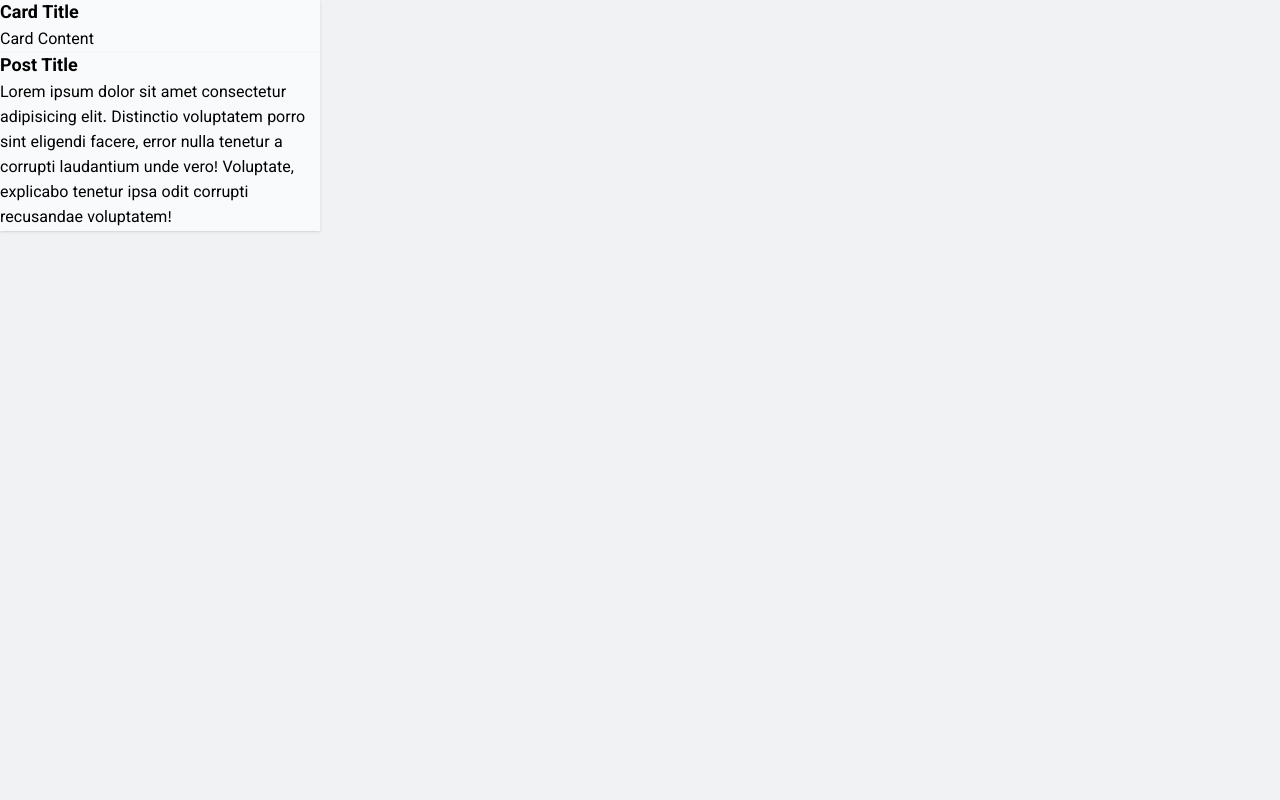
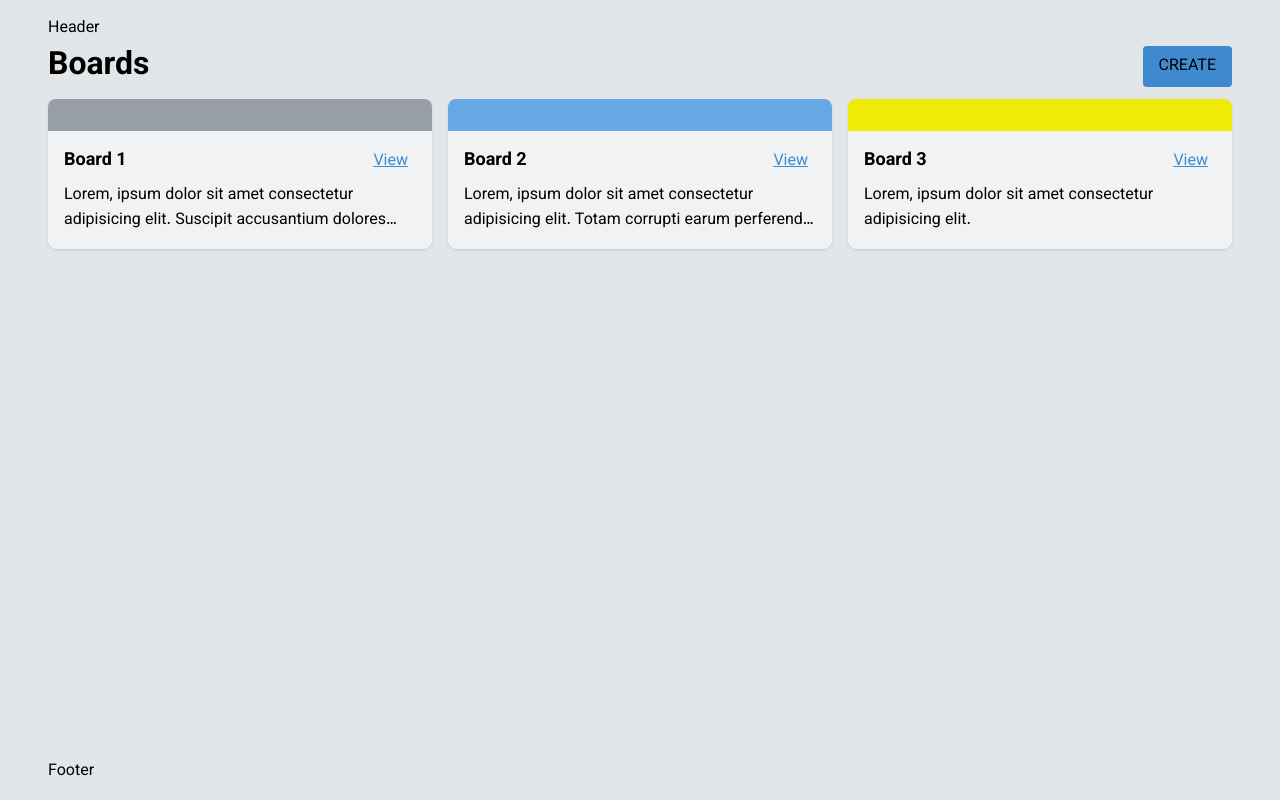
Before and after one commit to amir3321/react-learn, a React (Vite) app: page / in a window 1280 px wide. Built offline with nearby package versions, Linux system fonts and the light colour scheme.

Commit message:
create board project

```diff
--- a/package.json
+++ b/package.json
@@ -10,6 +10,7 @@
     "preview": "vite preview"
   },
   "dependencies": {
+    "clsx": "^2.1.1",
     "react": "^19.2.8",
     "react-dom": "^19.2.8"
   },
--- /dev/null
+++ b/src/App.module.css
@@ -0,0 +1,96 @@
+.app{
+    display: grid;
+    grid-template-rows: auto 1fr auto;
+    min-block-size: 100dvh;
+    padding: 1rem 3rem;
+
+    header{
+
+    }
+    main{
+        .header{
+            display: flex;
+            align-items: center;
+            justify-content: space-between;
+            gap: 1rem;
+            margin-block-end: 0.5rem;
+
+            .title{
+
+            }
+            button{
+                background-color:var(--color-primary) ;
+                color:var(--color-primar-contrast);
+
+                padding: 0.5rem 1rem;
+                border: none;
+                border-radius: var(--border-radius-1);
+                text-transform: uppercase;
+                transition: 500ms cubic-bezier(0.16, 1, 0.3, 1);
+                /* transition-property: backgrond-color,; */
+            }
+        }
+        .boards{
+            list-style: none;
+            display: grid;
+            grid-template-columns: repeat(auto-fill,minmax(20rem,1fr));
+            gap:1rem;
+
+
+
+
+            > li{
+                .board{
+                    background-color: var(--color-surface-2);
+                    box-shadow: var(--shadow-2);
+                    block-size:100%;
+                    border-radius: var(--border-radius-2);
+
+
+
+
+                    .cover{
+                        background-color: var(--color-main);
+                        min-block-size: 2rem;
+                        border-start-start-radius: inherit;
+                        border-start-end-radius: inherit;
+
+                    }
+                    .content{
+                        padding: 1rem;
+                        .header{
+                            display: flex;
+                            align-items: center;
+                            justify-content: space-between;
+                            gap: 1rem;
+                            margin-inline-end: 0.5rem;
+                            .title{
+                                font-size: var(--fz-500);
+                                font-weight: 700;
+
+                            }
+                            a{
+
+                            }
+                        }
+                        .description{
+                            display: -webkit-box;
+                            -webkit-line-clamp: 2;
+                            -webkit-box-orient: vertical;
+                            overflow: hidden;
+
+                    }
+                    }
+
+
+                }
+            }
+
+
+        }
+
+    }
+    footer{
+
+    }
+}
--- a/src/App.tsx
+++ b/src/App.tsx
@@ -1,14 +1,69 @@
 import { type ReactNode } from "react";
-import "./App.css";
-import Card from "@/component/Card/Card";
-import Post from "@/component/Post/Post";
 
+import styles from "./App.module.css";
+import clsx from "clsx";
 
 export default function App(): ReactNode {
   return (
-  <div className="app">
-    <Card/>
-    <Post/>
-  </div>
-  )
+    <div className={styles.app}>
+      <header>Header</header>
+      <main>
+        <div className={styles.header}>
+          <h1 className={styles.title}>Boards</h1>
+          <button>Create</button>
+        </div>
+        <ul className={styles.boards}>
+          <li>
+            <div className={clsx(styles.board , 'gray')}>
+              <div className={styles.cover }></div>
+              <div className={styles.content}>
+                <div className={styles.header}>
+                  <div className={styles.title}>Board 1</div>
+                  <a href="/board">View</a>
+                </div>
+                <p className={styles.description}>
+                  Lorem, ipsum dolor sit amet consectetur adipisicing elit.
+                  Suscipit accusantium dolores culpa consequuntur iste
+                  consequatur eum error quaerat deserunt dicta! Totam corrupti
+                  earum perferendis numquam nemo? A delectus accusantium
+                  corrupti!
+                </p>
+              </div>
+            </div>
+          </li>
+          <li>
+            <div className={clsx(styles.board , 'blue')}>
+              <div className={styles.cover}></div>
+              <div className={styles.content}>
+                <div className={styles.header}>
+                  <div className={styles.title}>Board 2</div>
+                  <a href="/board">View</a>
+                </div>
+                <p className={styles.description}>
+                  Lorem, ipsum dolor sit amet consectetur adipisicing elit.
+                  Totam corrupti earum perferendis numquam nemo? A delectus
+                  accusantium corrupti!
+                </p>
+              </div>
+            </div>
+          </li>
+          <li>
+            <div className={clsx(styles.board , 'yellow')}>
+              <div className={styles.cover}></div>
+              <div className={styles.content}>
+                <div className={styles.header}>
+                  <div className={styles.title}>Board 3</div>
+                  <a href="/board">View</a>
+                </div>
+                <p className={styles.description}>
+                  Lorem, ipsum dolor sit amet consectetur adipisicing elit.
+                </p>
+              </div>
+            </div>
+          </li>
+        </ul>
+      </main>
+      <footer>Footer</footer>
+    </div>
+  );
 }
--- a/src/component/Card/Card.module.css
+++ /dev/null
@@ -1,9 +0,0 @@
-.card{
-    background-color: var(--color-surface-2);
-    box-shadow: var(--shadow-2);
-    inline-size: 20rem;
-    .title{
-        font-size: var(--fz-500);
-        font-weight: 700;
-    }
-}
--- a/src/component/Card/Card.tsx
+++ /dev/null
@@ -1,12 +0,0 @@
-import type { ReactNode } from "react";
-import styles from "./Card.module.css"
-
-export default function Card():ReactNode{
-    return(
-        <div className={styles.card}>
-            <div className={styles.title}>Card Title</div>
-            <div className="content">Card Content</div>
-        </div>
-
-    )
-}
--- a/src/component/Post/Post.module.css
+++ /dev/null
@@ -1,9 +0,0 @@
-.post{
-    background-color: var(--color-surface-2);
-    box-shadow: var(--shadow-2);
-    inline-size: 20rem;
-    .title{
-        font-size: var(--fz-500);
-        font-weight: 700;
-    }
-}
--- a/src/component/Post/Post.tsx
+++ /dev/null
@@ -1,12 +0,0 @@
-import type { ReactNode } from "react";
-import styles from "@/component/Post/Post.module.css"
-
-export default function Post():ReactNode{
-    return(
-        <div className={styles.post}>
-            <div className={styles.title}>Post Title</div>
-            <p>Lorem ipsum dolor sit amet consectetur adipisicing elit. Distinctio voluptatem porro sint eligendi facere, error nulla tenetur a corrupti laudantium unde vero! Voluptate, explicabo tenetur ipsa odit corrupti recusandae voluptatem!</p>
-        </div>
-    )
-
-}
--- a/src/styles/colors.css
+++ b/src/styles/colors.css
@@ -4,7 +4,8 @@
 
     --color-gray-0:hsl(210,17%,98%);
     --color-gray-1:hsl(210,17%,95%);
-     --color-gray-6:hsl(210,17%,95%);
+     --color-gray-3:hsl(210,14%,90%);
+     --color-gray-6:hsl(210,7%,62%);
     --color-gray-9:hsl(210,9%,14%);
 
     --color-blue-6:hsl(209,71%,65%);
@@ -20,8 +21,8 @@
 
      --color-red-6:hsl(0,95%,66%);
 
---color-surface-1:var(--color-gray-1);
---color-surface-2:var(--color-gray-0);
+--color-surface-1:var(--color-gray-3);
+--color-surface-2:var(--color-gray-1);
 --color-surface-3:var(--color-white);
 
 --color-text:var(--color-gray-9);
```
Also changed, not shown: readfirst.txt, src/App.css (deleted), 1 other file (tests, documents, lock files or other folders).
